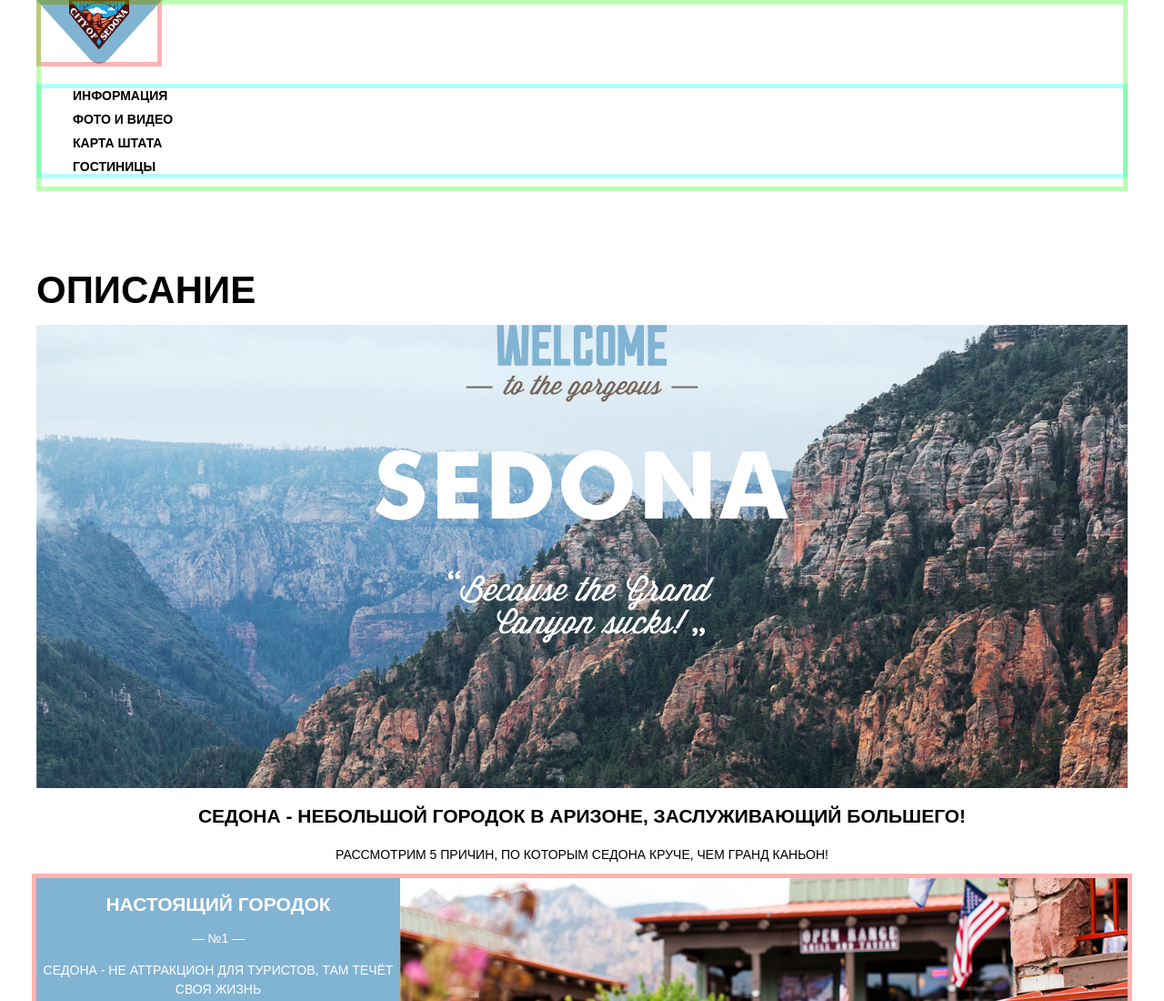
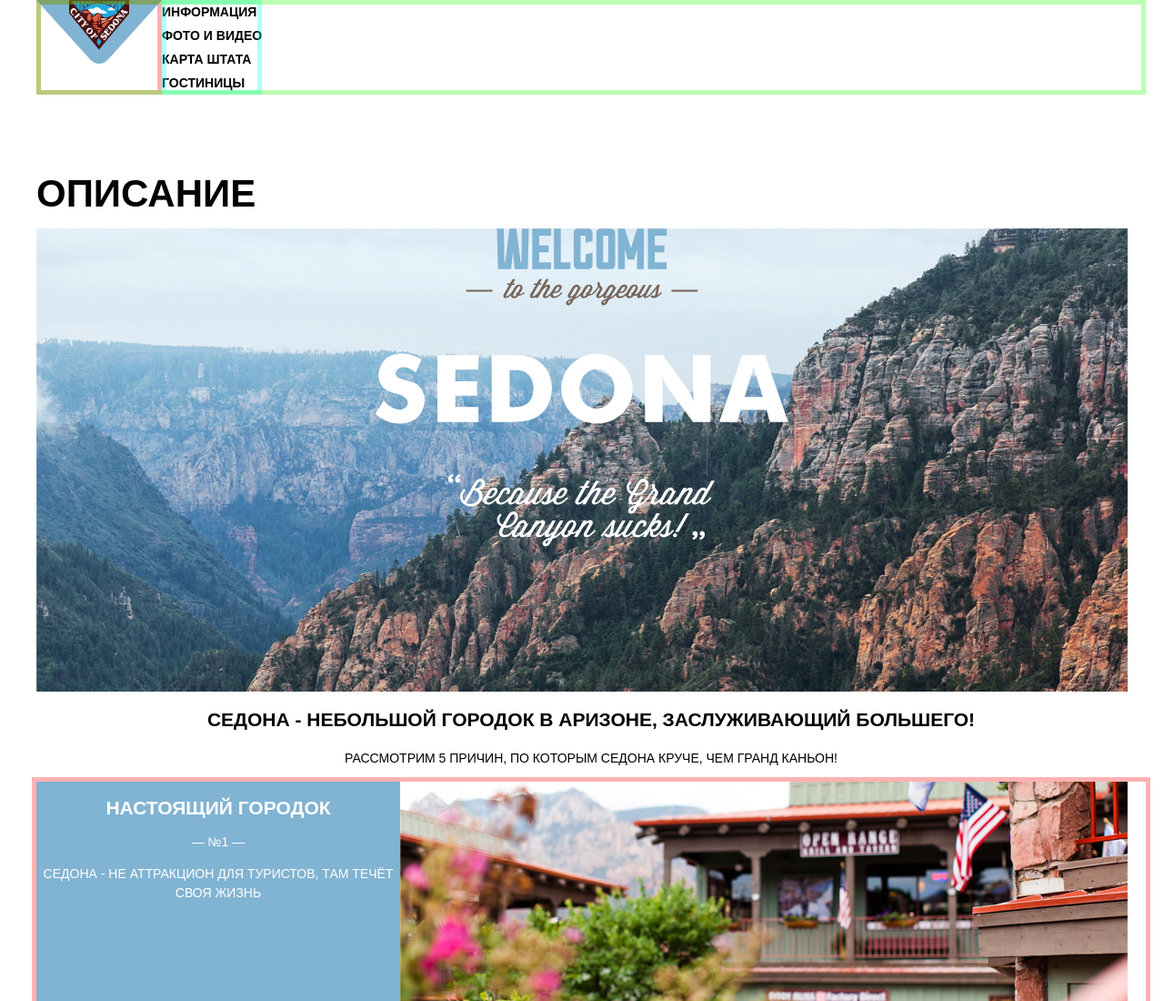
Before and after one commit to KiddoRowdy/1584633-sedona-31, a plain HTML site: page index.html in a window 1280 px wide. Shown: the top 1100 px of the page at 91% size. Drawn offline with Linux system fonts and the light colour scheme.

Commit message:
Сетка на флексах

```diff
--- a/css/style.css
+++ b/css/style.css
@@ -41,13 +41,17 @@ a {
   line-height: 26px;
   color: var(--basic-black);
   background-color: transparent;
+  display: flex;
+  flex-direction: row;
+  align-items: stretch;
 }
 
 .site-navigation {
   list-style: none;
   outline: 5px solid rgba(0, 255, 255, 0.3);
   outline-offset: -5px;
-  display: ;
+  margin: 0;
+  padding: 0;
 }
 
 .site-navigation-current a:not([href]) {
@@ -332,7 +336,7 @@ a {
   background-color: rgb(255, 255, 255, 0.5);
   outline: 5px solid rgba(255, 251, 0, 0.87);
   display: grid;
-  grid-template-columns: 1fr 1fr 1fr;
+  grid-template-columns: 400px 400px 400px;
   grid-row: 5/6;
   text-align: center;
 }
```
